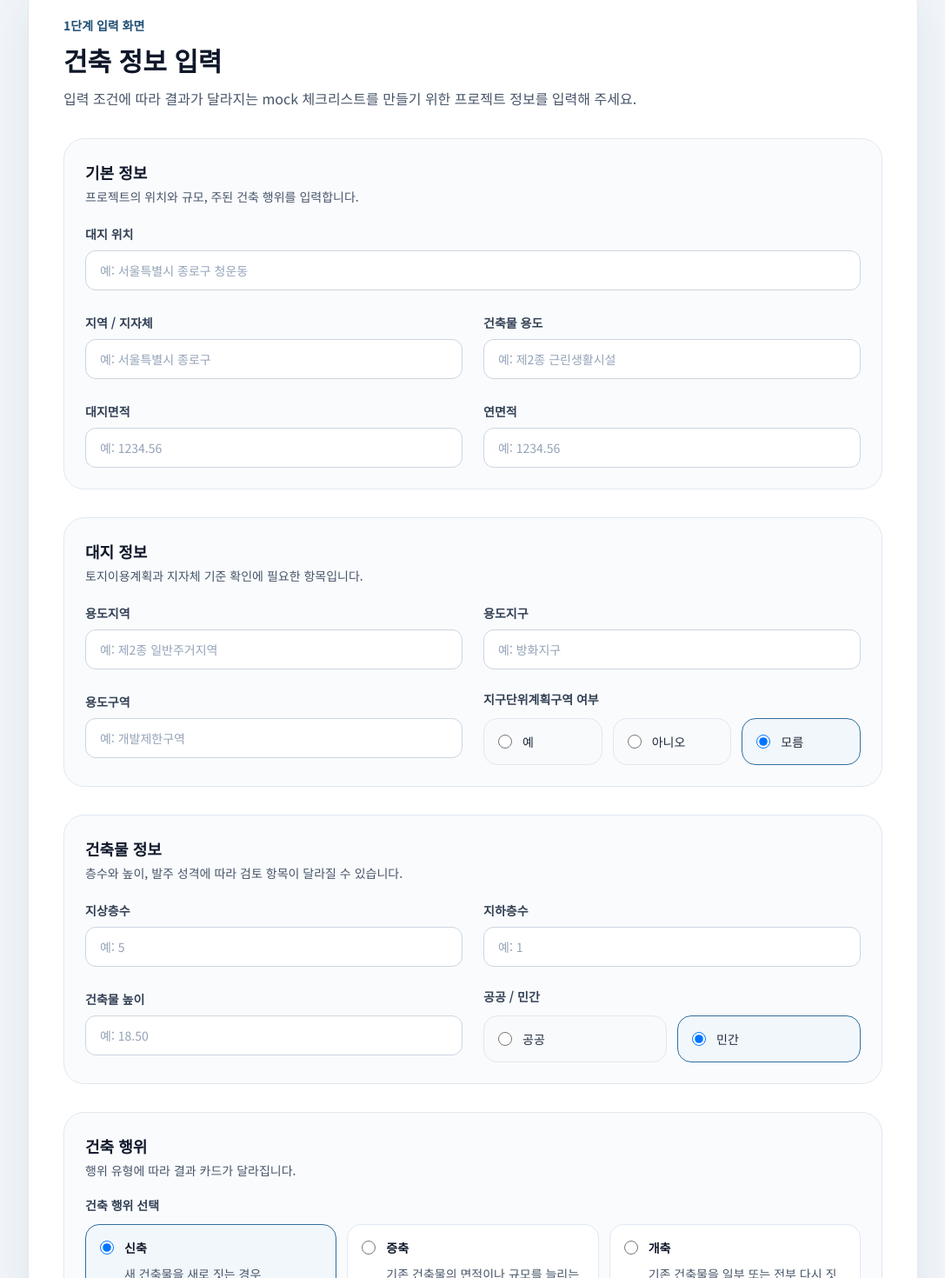
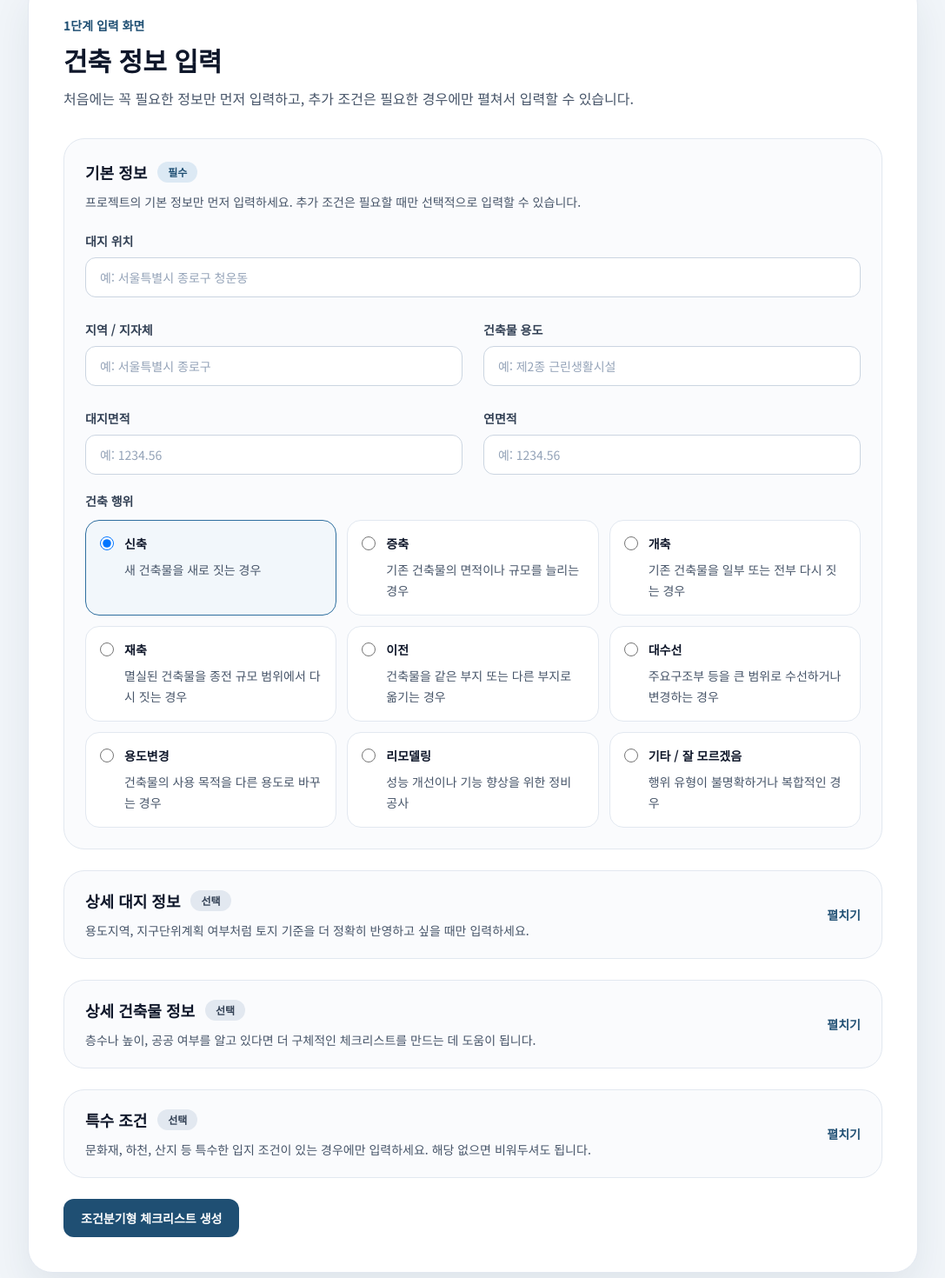
Before and after one commit to Yurorong/ArchiCode, a Next.js app: page /check in a window 1280 px wide. Shown: the part 70-1540 px from the top of the page at 87% size, without its empty margins (96-1183 px from the left). Built offline with nearby package versions, Linux system fonts and the light colour scheme.

Commit message:
UI개선-1

```diff
--- a/app/check/page.tsx
+++ b/app/check/page.tsx
@@ -1,6 +1,6 @@
 "use client";
 
-import { FormEvent, useState } from "react";
+import { FormEvent, ReactNode, useState } from "react";
 import { useRouter } from "next/navigation";
 
 const constructionActions = [
@@ -69,6 +69,7 @@ function ChoiceGroup<T extends string>({
   selectedValue,
   onChange,
   columns = "md:grid-cols-3",
+  helperText,
 }: {
   legend: string;
   name: string;
@@ -76,10 +77,12 @@ function ChoiceGroup<T extends string>({
   selectedValue: T;
   onChange: (value: T) => void;
   columns?: string;
+  helperText?: string;
 }) {
   return (
     <fieldset className="space-y-3">
       <legend className="text-sm font-semibold text-slate-700">{legend}</legend>
+      {helperText ? <p className="text-xs leading-5 text-slate-500">{helperText}</p> : null}
       <div className={`grid gap-3 ${columns}`}>
         {options.map((option) => (
           <label
@@ -106,9 +109,68 @@ function ChoiceGroup<T extends string>({
   );
 }
 
+function SectionBadge({ label }: { label: "필수" | "선택" }) {
+  return (
+    <span
+      className={`inline-flex rounded-full px-3 py-1 text-xs font-semibold ${
+        label === "필수"
+          ? "bg-brand-100 text-brand-700"
+          : "bg-slate-200 text-slate-700"
+      }`}
+    >
+      {label}
+    </span>
+  );
+}
+
+function AccordionSection({
+  title,
+  description,
+  badge,
+  isOpen,
+  onToggle,
+  children,
+}: {
+  title: string;
+  description: string;
+  badge: "필수" | "선택";
+  isOpen: boolean;
+  onToggle: () => void;
+  children: ReactNode;
+}) {
+  return (
+    <section className="rounded-[24px] border border-slate-200 bg-slate-50/70">
+      <button
+        type="button"
+        onClick={onToggle}
+        className="flex w-full items-center justify-between gap-4 px-6 py-5 text-left"
+        aria-expanded={isOpen}
+      >
+        <div className="space-y-2">
+          <div className="flex items-center gap-3">
+            <h2 className="text-lg font-bold text-slate-900">{title}</h2>
+            <SectionBadge label={badge} />
+          </div>
+          <p className="text-sm leading-6 text-slate-600">{description}</p>
+        </div>
+        <span className="shrink-0 text-sm font-semibold text-brand-700">
+          {isOpen ? "접기" : "펼치기"}
+        </span>
+      </button>
+
+      {isOpen ? <div className="border-t border-slate-200 px-6 py-6">{children}</div> : null}
+    </section>
+  );
+}
+
 export default function CheckPage() {
   const router = useRouter();
   const [form, setForm] = useState<FormState>(initialForm);
+  const [openSections, setOpenSections] = useState({
+    siteDetails: false,
+    buildingDetails: false,
+    specialConditions: false,
+  });
 
   const handleSubmit = (event: FormEvent<HTMLFormElement>) => {
     event.preventDefault();
@@ -146,25 +208,27 @@ export default function CheckPage() {
             <p className="text-sm font-semibold text-brand-700">1단계 입력 화면</p>
             <h1 className="text-3xl font-bold">건축 정보 입력</h1>
             <p className="text-base leading-7 text-slate-600">
-              입력 조건에 따라 결과가 달라지는 mock 체크리스트를 만들기 위한
-              프로젝트 정보를 입력해 주세요.
+              처음에는 꼭 필요한 정보만 먼저 입력하고, 추가 조건은 필요한 경우에만
+              펼쳐서 입력할 수 있습니다.
             </p>
           </div>
 
-          <form className="grid gap-8" onSubmit={handleSubmit}>
+          <form className="grid gap-6" onSubmit={handleSubmit}>
             <section className="space-y-5 rounded-[24px] border border-slate-200 bg-slate-50/70 p-6">
-              <div>
-                <h2 className="text-lg font-bold text-slate-900">기본 정보</h2>
-                <p className="mt-1 text-sm text-slate-600">
-                  프로젝트의 위치와 규모, 주된 건축 행위를 입력합니다.
+              <div className="space-y-2">
+                <div className="flex items-center gap-3">
+                  <h2 className="text-lg font-bold text-slate-900">기본 정보</h2>
+                  <SectionBadge label="필수" />
+                </div>
+                <p className="text-sm leading-6 text-slate-600">
+                  프로젝트의 기본 정보만 먼저 입력하세요. 추가 조건은 필요할 때만
+                  선택적으로 입력할 수 있습니다.
                 </p>
               </div>
 
               <div className="grid gap-6 md:grid-cols-2">
                 <label className="space-y-2 md:col-span-2">
-                  <span className="text-sm font-semibold text-slate-700">
-                    대지 위치
-                  </span>
+                  <span className="text-sm font-semibold text-slate-700">대지 위치</span>
                   <input
                     type="text"
                     value={form.location}
@@ -216,9 +280,7 @@ export default function CheckPage() {
                 </label>
 
                 <label className="space-y-2">
-                  <span className="text-sm font-semibold text-slate-700">
-                    대지면적
-                  </span>
+                  <span className="text-sm font-semibold text-slate-700">대지면적</span>
                   <input
                     type="number"
                     min="0"
@@ -236,9 +298,7 @@ export default function CheckPage() {
                 </label>
 
                 <label className="space-y-2">
-                  <span className="text-sm font-semibold text-slate-700">
-                    연면적
-                  </span>
+                  <span className="text-sm font-semibold text-slate-700">연면적</span>
                   <input
                     type="number"
                     min="0"
@@ -255,21 +315,63 @@ export default function CheckPage() {
                   />
                 </label>
               </div>
+
+              <fieldset className="space-y-3">
+                <legend className="text-sm font-semibold text-slate-700">
+                  건축 행위
+                </legend>
+                <div className="grid gap-3 md:grid-cols-2 xl:grid-cols-3">
+                  {constructionActions.map((option) => (
+                    <label
+                      key={option.value}
+                      className={`flex cursor-pointer flex-col gap-2 rounded-2xl border px-4 py-4 transition ${
+                        form.constructionAction === option.value
+                          ? "border-brand-500 bg-brand-50"
+                          : "border-slate-200 bg-white hover:border-brand-500 hover:bg-brand-50"
+                      }`}
+                    >
+                      <div className="flex items-center gap-3">
+                        <input
+                          type="radio"
+                          name="constructionAction"
+                          value={option.value}
+                          className="h-4 w-4 border-slate-300 text-brand-700 focus:ring-brand-500"
+                          checked={form.constructionAction === option.value}
+                          onChange={() =>
+                            setForm((current) => ({
+                              ...current,
+                              constructionAction: option.value,
+                            }))
+                          }
+                        />
+                        <span className="text-sm font-semibold text-slate-900">
+                          {option.value}
+                        </span>
+                      </div>
+                      <span className="pl-7 text-sm leading-6 text-slate-600">
+                        {option.description}
+                      </span>
+                    </label>
+                  ))}
+                </div>
+              </fieldset>
             </section>
 
-            <section className="space-y-5 rounded-[24px] border border-slate-200 bg-slate-50/70 p-6">
-              <div>
-                <h2 className="text-lg font-bold text-slate-900">대지 정보</h2>
-                <p className="mt-1 text-sm text-slate-600">
-                  토지이용계획과 지자체 기준 확인에 필요한 항목입니다.
-                </p>
-              </div>
-
+            <AccordionSection
+              title="상세 대지 정보"
+              description="용도지역, 지구단위계획 여부처럼 토지 기준을 더 정확히 반영하고 싶을 때만 입력하세요."
+              badge="선택"
+              isOpen={openSections.siteDetails}
+              onToggle={() =>
+                setOpenSections((current) => ({
+                  ...current,
+                  siteDetails: !current.siteDetails,
+                }))
+              }
+            >
               <div className="grid gap-6 md:grid-cols-2">
                 <label className="space-y-2">
-                  <span className="text-sm font-semibold text-slate-700">
-                    용도지역
-                  </span>
+                  <span className="text-sm font-semibold text-slate-700">용도지역</span>
                   <input
                     type="text"
                     value={form.zoningDistrict}
@@ -285,9 +387,7 @@ export default function CheckPage() {
                 </label>
 
                 <label className="space-y-2">
-                  <span className="text-sm font-semibold text-slate-700">
-                    용도지구
-                  </span>
+                  <span className="text-sm font-semibold text-slate-700">용도지구</span>
                   <input
                     type="text"
                     value={form.useDistrict}
@@ -303,9 +403,7 @@ export default function CheckPage() {
                 </label>
 
                 <label className="space-y-2">
-                  <span className="text-sm font-semibold text-slate-700">
-                    용도구역
-                  </span>
+                  <span className="text-sm font-semibold text-slate-700">용도구역</span>
                   <input
                     type="text"
                     value={form.useZone}
@@ -331,23 +429,26 @@ export default function CheckPage() {
                       districtUnitPlan: value,
                     }))
                   }
+                  helperText="모르면 비워두셔도 됩니다. 토지이음에서 확인 가능합니다."
                 />
               </div>
-            </section>
+            </AccordionSection>
 
-            <section className="space-y-5 rounded-[24px] border border-slate-200 bg-slate-50/70 p-6">
-              <div>
-                <h2 className="text-lg font-bold text-slate-900">건축물 정보</h2>
-                <p className="mt-1 text-sm text-slate-600">
-                  층수와 높이, 발주 성격에 따라 검토 항목이 달라질 수 있습니다.
-                </p>
-              </div>
-
+            <AccordionSection
+              title="상세 건축물 정보"
+              description="층수나 높이, 공공 여부를 알고 있다면 더 구체적인 체크리스트를 만드는 데 도움이 됩니다."
+              badge="선택"
+              isOpen={openSections.buildingDetails}
+              onToggle={() =>
+                setOpenSections((current) => ({
+                  ...current,
+                  buildingDetails: !current.buildingDetails,
+                }))
+              }
+            >
               <div className="grid gap-6 md:grid-cols-2">
                 <label className="space-y-2">
-                  <span className="text-sm font-semibold text-slate-700">
-                    지상층수
-                  </span>
+                  <span className="text-sm font-semibold text-slate-700">지상층수</span>
                   <input
                     type="number"
                     min="0"
@@ -364,9 +465,7 @@ export default function CheckPage() {
                 </label>
 
                 <label className="space-y-2">
-                  <span className="text-sm font-semibold text-slate-700">
-                    지하층수
-                  </span>
+                  <span className="text-sm font-semibold text-slate-700">지하층수</span>
                   <input
                     type="number"
                     min="0"
@@ -416,65 +515,20 @@ export default function CheckPage() {
                   columns="md:grid-cols-2"
                 />
               </div>
-            </section>
+            </AccordionSection>
 
-            <section className="space-y-5 rounded-[24px] border border-slate-200 bg-slate-50/70 p-6">
-              <div>
-                <h2 className="text-lg font-bold text-slate-900">건축 행위</h2>
-                <p className="mt-1 text-sm text-slate-600">
-                  행위 유형에 따라 결과 카드가 달라집니다.
-                </p>
-              </div>
-
-              <fieldset className="space-y-3">
-                <legend className="text-sm font-semibold text-slate-700">
-                  건축 행위 선택
-                </legend>
-                <div className="grid gap-3 md:grid-cols-2 xl:grid-cols-3">
-                  {constructionActions.map((option) => (
-                    <label
-                      key={option.value}
-                      className={`flex cursor-pointer flex-col gap-2 rounded-2xl border px-4 py-4 transition ${
-                        form.constructionAction === option.value
-                          ? "border-brand-500 bg-brand-50"
-                          : "border-slate-200 bg-white hover:border-brand-500 hover:bg-brand-50"
-                      }`}
-                    >
-                      <div className="flex items-center gap-3">
-                        <input
-                          type="radio"
-                          name="constructionAction"
-                          value={option.value}
-                          className="h-4 w-4 border-slate-300 text-brand-700 focus:ring-brand-500"
-                          checked={form.constructionAction === option.value}
-                          onChange={() =>
-                            setForm((current) => ({
-                              ...current,
-                              constructionAction: option.value,
-                            }))
-                          }
-                        />
-                        <span className="text-sm font-semibold text-slate-900">
-                          {option.value}
-                        </span>
-                      </div>
-                      <span className="pl-7 text-sm leading-6 text-slate-600">
-                        {option.description}
-                      </span>
-                    </label>
-                  ))}
-                </div>
-              </fieldset>
-            </section>
-
-            <section className="space-y-5 rounded-[24px] border border-slate-200 bg-slate-50/70 p-6">
-              <div>
-                <h2 className="text-lg font-bold text-slate-900">특수 조건</h2>
-                <p className="mt-1 text-sm text-slate-600">
-                  개별 인허가나 추가 협의 가능성이 있는 조건입니다.
-                </p>
-              </div>
-
+            <AccordionSection
+              title="특수 조건"
+              description="문화재, 하천, 산지 등 특수한 입지 조건이 있는 경우에만 입력하세요. 해당 없으면 비워두셔도 됩니다."
+              badge="선택"
+              isOpen={openSections.specialConditions}
+              onToggle={() =>
+                setOpenSections((current) => ({
+                  ...current,
+                  specialConditions: !current.specialConditions,
+                }))
+              }
+            >
               <div className="grid gap-6 md:grid-cols-2">
                 <ChoiceGroup
                   legend="문화재 관련 여부"
@@ -541,7 +595,7 @@ export default function CheckPage() {
                   }
                 />
               </div>
-            </section>
+            </AccordionSection>
 
             <div>
               <button
```
